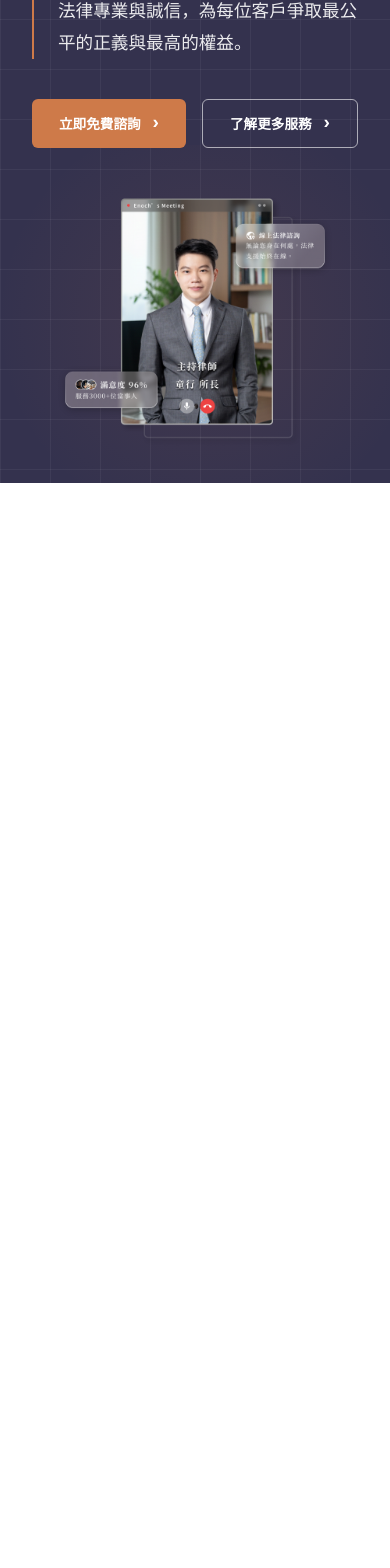
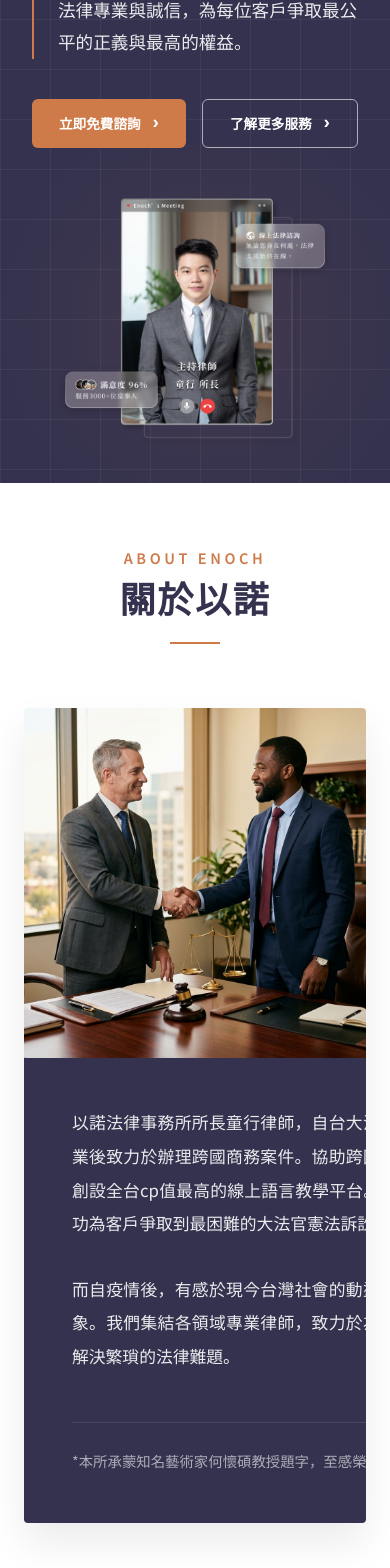
Before and after one commit to iankao/enochlaw-web, a Vue app: page / in a window 390 px wide. Shown: the part 308-1876 px from the top of the page. Before the commit the page ends 844 px from the top, so only its background shows below. Built offline with nearby package versions, Linux system fonts and the light colour scheme.

Commit message:
Fix about section text overflow on mobile view

```diff
--- a/src/views/HomeView.vue
+++ b/src/views/HomeView.vue
@@ -55,6 +55,26 @@
       <div class="hero-image-container">
         <img src="/images/tonton-on-phone.png" alt="Tonton on Phone" class="hero-image" />
         <div class="image-glow"></div>
+      </div>
+    </div>
+  </section>
+
+  <section class="about-section">
+    <div class="about-header">
+      <p class="about-label">ABOUT ENOCH</p>
+      <h2 class="about-title">關於以諾</h2>
+      <div class="title-underline"></div>
+    </div>
+    <div class="about-content">
+      <div class="about-image-box">
+        <img src="/images/about-handshake.png" alt="Handshake" class="about-image" />
+      </div>
+      <div class="about-text-box">
+        <div class="about-text-inner">
+          <p>以諾法律事務所所長童行律師，自台大法研畢業後致力於辦理跨國商務案件。協助跨國企業創設全台cp值最高的線上語言教學平台。另成功為客戶爭取到最困難的大法官憲法訴訟。</p>
+          <p>而自疫情後，有感於現今台灣社會的動盪及亂象。我們集結各領域專業律師，致力於為民眾解決繁瑣的法律難題。</p>
+          <p class="honor-text">*本所承蒙知名藝術家何懷碩教授題字，至感榮幸！</p>
+        </div>
       </div>
     </div>
   </section>
@@ -395,4 +415,114 @@
 
 
 }
+
+.about-section {
+  padding: 6rem 2rem;
+  background-color: #fff;
+  font-family: 'Noto Sans TC', sans-serif;
+}
+
+.about-header {
+  text-align: center;
+  margin-bottom: 4rem;
+}
+
+.about-label {
+  color: #CE7A49;
+  font-size: 0.9rem;
+  font-weight: 600;
+  letter-spacing: 0.25em;
+  margin-bottom: 0.5rem;
+}
+
+.about-title {
+  color: #34324E;
+  font-size: 2.25rem;
+  font-weight: 700;
+  margin: 0;
+  letter-spacing: 0.05em;
+}
+
+.title-underline {
+  width: 50px;
+  height: 2px;
+  background-color: #CE7A49;
+  margin: 1.5rem auto 0;
+}
+
+.about-content {
+  display: flex;
+  max-width: 1100px;
+  margin: 0 auto;
+  align-items: stretch;
+  box-shadow: 0 20px 40px rgba(0,0,0,0.08);
+  border-radius: 4px;
+  overflow: hidden;
+}
+
+.about-image-box {
+  flex: 1.2;
+  overflow: hidden;
+}
+
+.about-image {
+  width: 100%;
+  height: 100%;
+  object-fit: cover;
+  display: block;
+  transition: transform 0.5s ease;
+}
+
+.about-content:hover .about-image {
+  transform: scale(1.05);
+}
+
+.about-text-box {
+  flex: 1;
+  background-color: #34324E;
+  color: #fff;
+  padding: 4rem;
+  display: flex;
+  align-items: center;
+}
+
+.about-text-inner p {
+  font-size: 1.05rem;
+  line-height: 2;
+  margin-bottom: 2rem;
+  color: rgba(255, 255, 255, 0.9);
+  text-align: justify;
+}
+
+.about-text-inner .honor-text {
+  font-size: 0.9rem;
+  margin-top: 3rem;
+  margin-bottom: 0;
+  color: rgba(255, 255, 255, 0.6);
+  border-top: 1px solid rgba(255, 255, 255, 0.1);
+  padding-top: 1.5rem;
+}
+
+/* Responsive for About Section */
+@media (max-width: 1024px) {
+  .about-text-box {
+    padding: 3rem;
+  }
+}
+
+@media (max-width: 900px) {
+  .about-content {
+    flex-direction: column;
+  }
+  .about-image-box {
+    height: 350px;
+  }
+  .about-image-box, .about-text-box {
+    flex: none;
+    width: 100%;
+  }
+  .about-section {
+    padding: 4rem 1.5rem;
+  }
+}
 </style>
```
Also changed, not shown: public/images/about-handshake.png (added), public/images/handshake.png (added).
